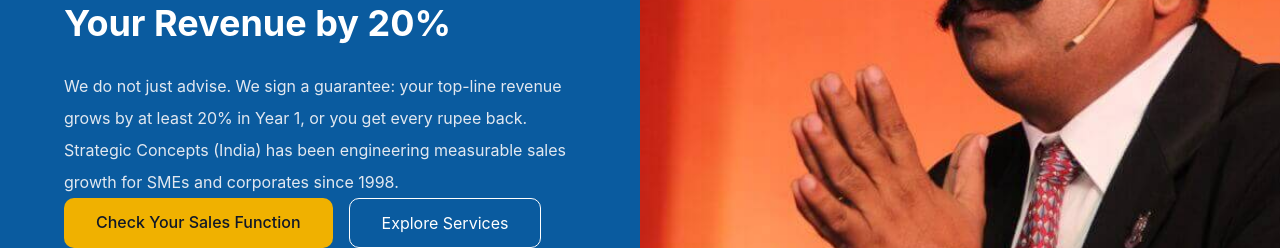
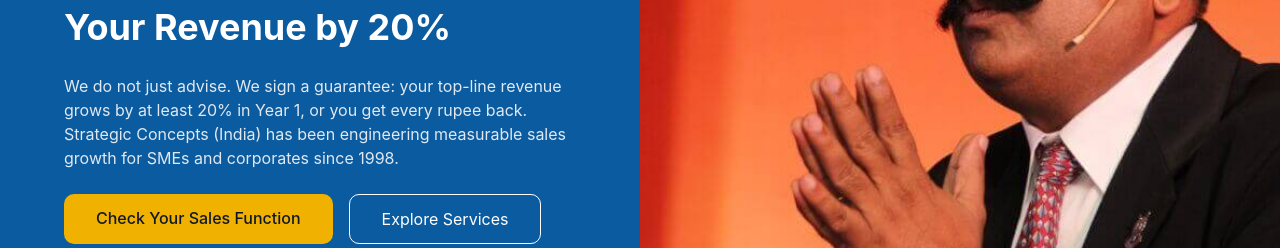
Before and after one commit to prana36/sales_web, a React (Vite) app: page / in a window 1280 px wide. Shown: the part 373-621 px from the top of the page. Built offline with nearby package versions, Linux system fonts and the light colour scheme; no server answers.

Commit message:
fix: adjust margin for improved spacing in Hero component

```diff
--- a/src/app/components/Hero.tsx
+++ b/src/app/components/Hero.tsx
@@ -16,7 +16,7 @@ export default function Hero() {
               Best Sales Consultant in India - Guaranteed to Grow Your Revenue
               by 20%
             </h1>
-            <p className="mt-6 max-w-3xl leading-8 text-slate-200">
+            <p className="mt-6 mb-6 max-w-3xl text-slate-200">
               We do not just advise. We sign a guarantee: your top-line revenue
               grows by at least 20% in Year 1, or you get every rupee back.
               Strategic Concepts (India) has been engineering measurable sales
```
